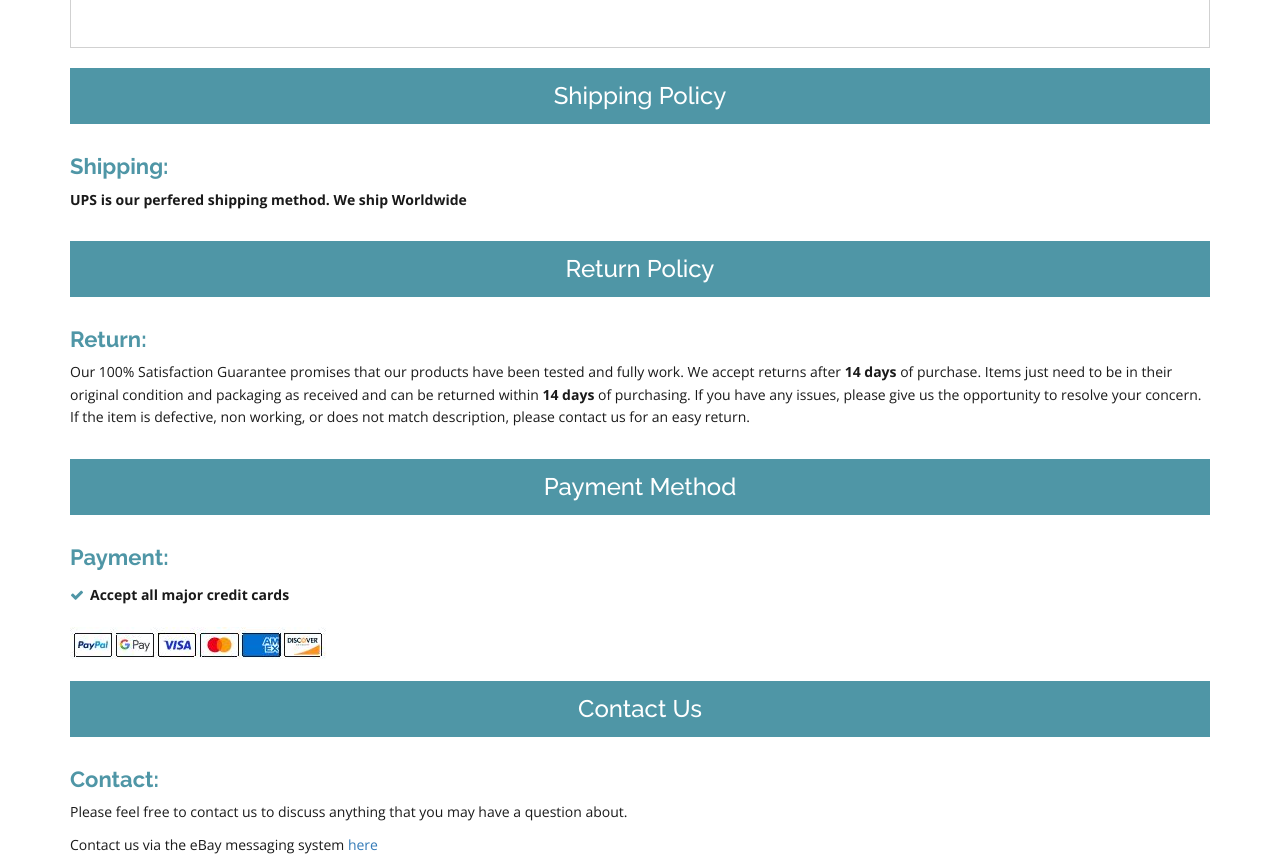
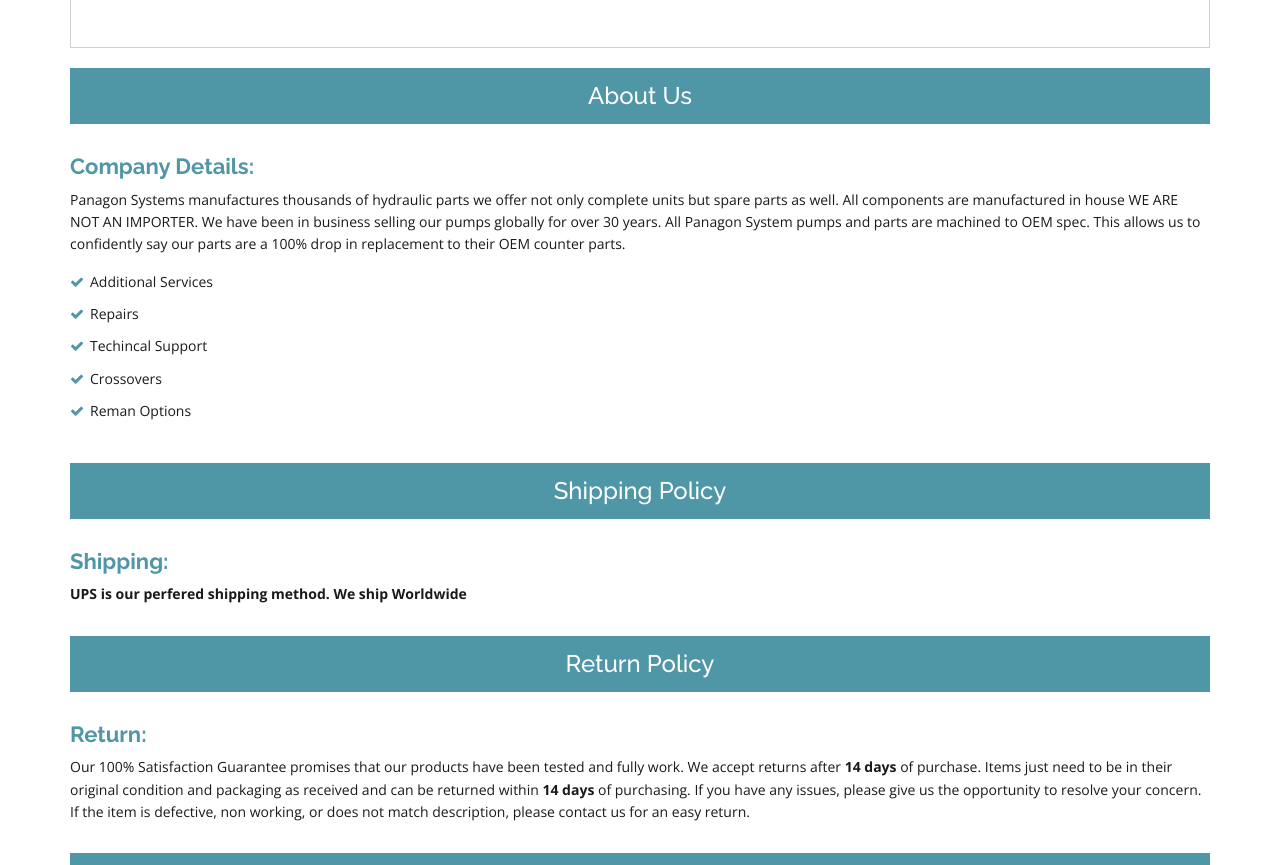
Before and after one commit to Chaite25/panagonsystems, a plain HTML site: page index.html in a window 1280 px wide. Shown: the part 696-1561 px from the top of the page. Drawn offline with nearby package versions, Linux system fonts and the light colour scheme.

Commit message:
Update index.html

```diff
--- a/index.html
+++ b/index.html
@@ -13,7 +13,7 @@
 <!-- ======= css ======= -->
 <link rel="stylesheet" href="https://maxcdn.bootstrapcdn.com/bootstrap/3.3.5/css/bootstrap.min.css">
 <link rel="stylesheet" href="https://maxcdn.bootstrapcdn.com/font-awesome/4.4.0/css/font-awesome.min.css">
-<link rel="stylesheet" href="css/style.css">
+<link rel="stylesheet" href="https://chaite25.github.io/panagonsystems/css/style.css">
 
 </head>
 
@@ -63,7 +63,7 @@
 <div class="col-md-12">
 <!-- logo start -->
 <div class="logo text-center">
-<a href="https://www.ebay.com/str/panagonsystems" target="_blank"><img src="images/logo.JPEG" alt=""></a>
+<a href="https://www.ebay.com/str/panagonsystems" target="_blank"><img src="https://chaite25.github.io/panagonsystems/images/logo.JPEG" alt=""></a>
 </div>
 <!-- logo end -->
 </div>
@@ -103,7 +103,7 @@
 
 <!-- product title start -->
 
- VICKERS PVH81/PVH081/PVM081 INDIVIDUAL PISTON 02-306364 - NEW!
+VICKERS PVH81/PVH081/PVM081 INDIVIDUAL PISTON 02-306364 - NEW!
 
 <!-- product title end -->
 
@@ -122,21 +122,28 @@
 <!-- product wraper star -->
 <div class="product-wraper">
 <div class="col-md-6">
-<!-- images gallery part start -->
 <div class="gallery-content">
+
+<!-- product image part start -->
+
 <img src="https://i.ebayimg.com/images/g/co0AAOSwyd9dUuJG/s-l1600.png" alt="">
+
+<!-- product image part end -->
 </div>
-<!-- images gallery part end -->
 </div>
 <div class="col-md-6 ex">
+<div class="product-dec">
+
 <!-- product discription part start -->
-<div class="product-dec">
+
 <h3>Product Details:</h3>
 <p> This is a New replacement Vickers PVH/PVM 081 Individual Piston - must order 9 if you want enough for 1 pump.  This is not an "as-is" or remanufactured item.  It is a New replacement manufactured in the USA by Panagon Systems in Macomb Michigan. See our warranty policy about our 18-month warranty offered on this item. </p>
 <p>Panagon sells other parts for PVH/PVM series pumps like Seal Kits, Shafts, Bearings, Rotating Groups, Compensators, Housings, Seal Kits, Control Rods, Control Pistons, Bias Rods, Bias Pistons, Shoe Plates, Wafer Plates, Valve Blocks,and many more parts.  Call or email us with your requirements. </p>
 <p>All manufacturers names and numbers are used for reference purposes only and is not meant to imply any specific product or manufacturer.  </p>
+
+<!-- product discription part end -->
+
 </div>
-<!-- product discription part end -->
 </div>
 </div>
 <!-- product wraper end -->
@@ -145,6 +152,31 @@
 </div>
 </section>
 <!-- ======= product area end ======= -->
+
+<!-- ======= about us info start ======= -->
+<section class="gallery-area">
+<div class="container">
+<div class="row">
+<div class="col-md-12">
+<div class="pro-title mb">
+<h2>About Us</h2>
+</div>
+<div class="product-dec">
+<h3>Company Details:</h3>
+<p>Panagon Systems manufactures thousands of hydraulic parts we offer not only complete units but spare parts as well. All components are manufactured in house WE ARE NOT AN IMPORTER. We have been in business selling our pumps globally for over 30 years. All Panagon System pumps and parts are machined to OEM spec. This allows us to confidently say our parts are a 100% drop in replacement to their OEM counter parts.</p>
+<ul>
+<li>Additional Services</li>
+<li>Repairs</li>
+<li>Techincal Support</li>
+<li>Crossovers</li>
+<li>Reman Options</li>
+</ul>
+</div>
+</div>
+</div>
+</div>
+</section>
+<!-- ======= about us info end ======= -->
 
 <!-- ======= shipping info start ======= -->
 <section class="gallery-area">
```
